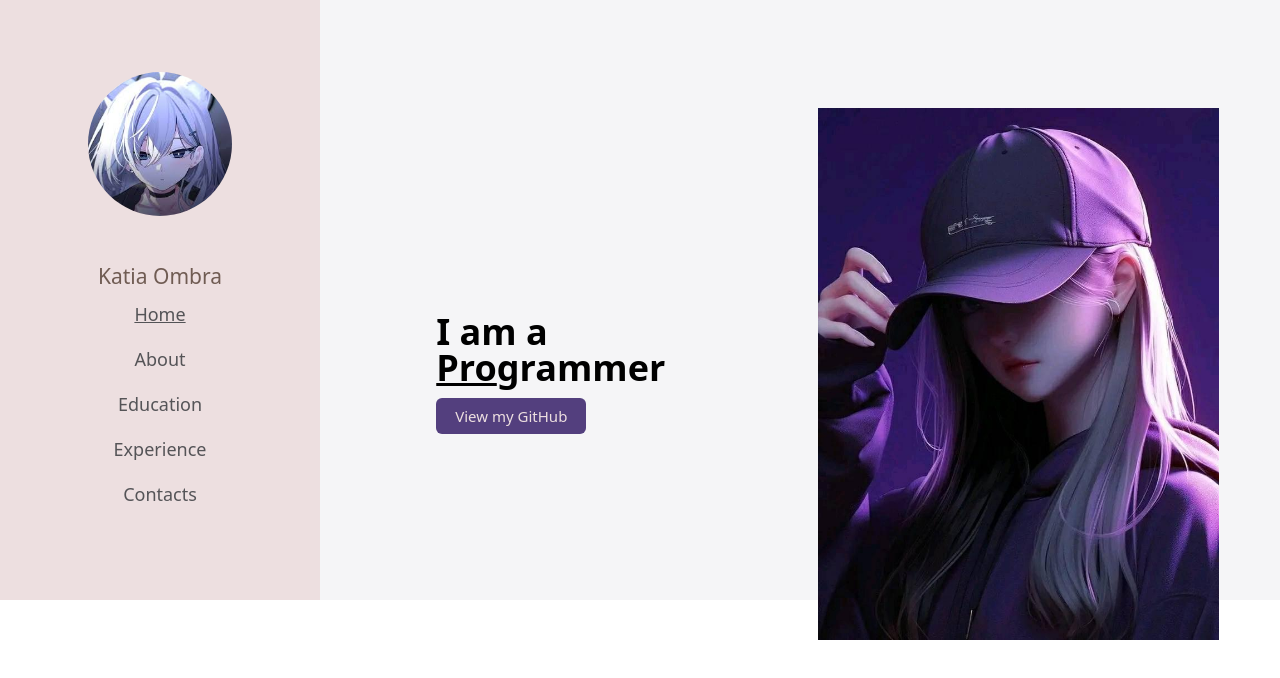
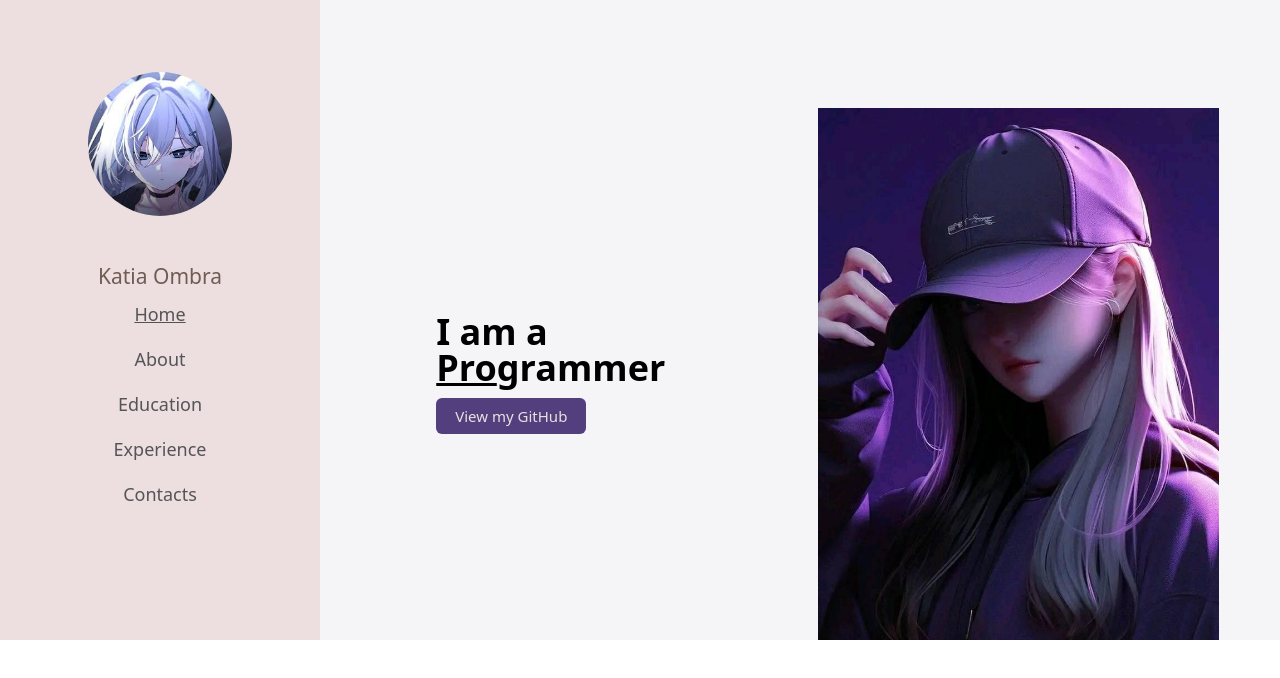
Before and after one commit to Ati-Ombra/html-MySite, a plain HTML site: page index.html in a window 1280 px wide. Drawn offline with nearby package versions, Linux system fonts and the light colour scheme.

Commit message:
Update style.css

```diff
--- a/style.css
+++ b/style.css
@@ -1,6 +1,9 @@
+html {
+  zoom: 0.75;
+}
+
 body {
   color: #705c53;
-  zoom: 0.75;
 }
 
 .btn {
@@ -20,7 +23,6 @@ body {
 
 .section-a {
   background-color: #eddfe0;
-  height: 100vh;
   grid-area: 1/1/2/2;
 }
 
@@ -42,7 +44,6 @@ body {
 
 .section-b {
   background-color: #f5f5f7;
-  height: 100vh;
   grid-area: 1/2/2/3;
 }
 
```
